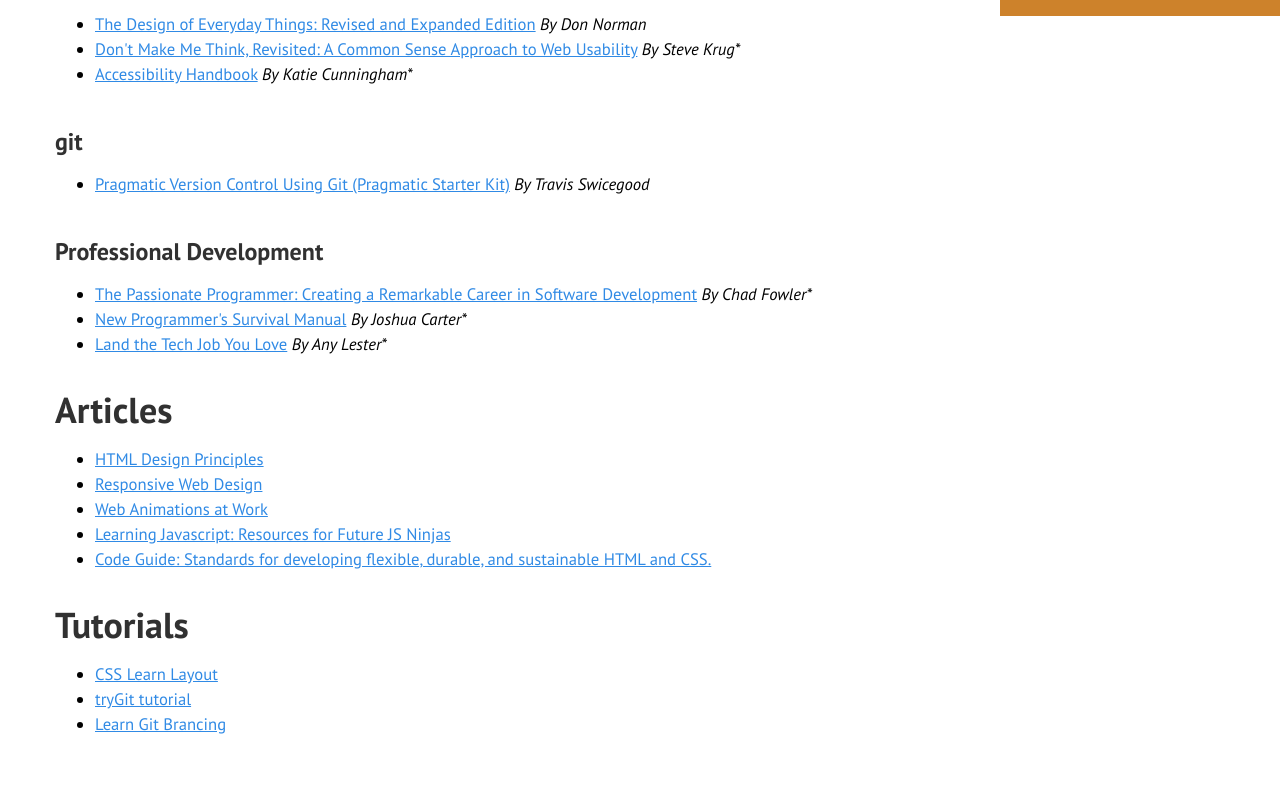
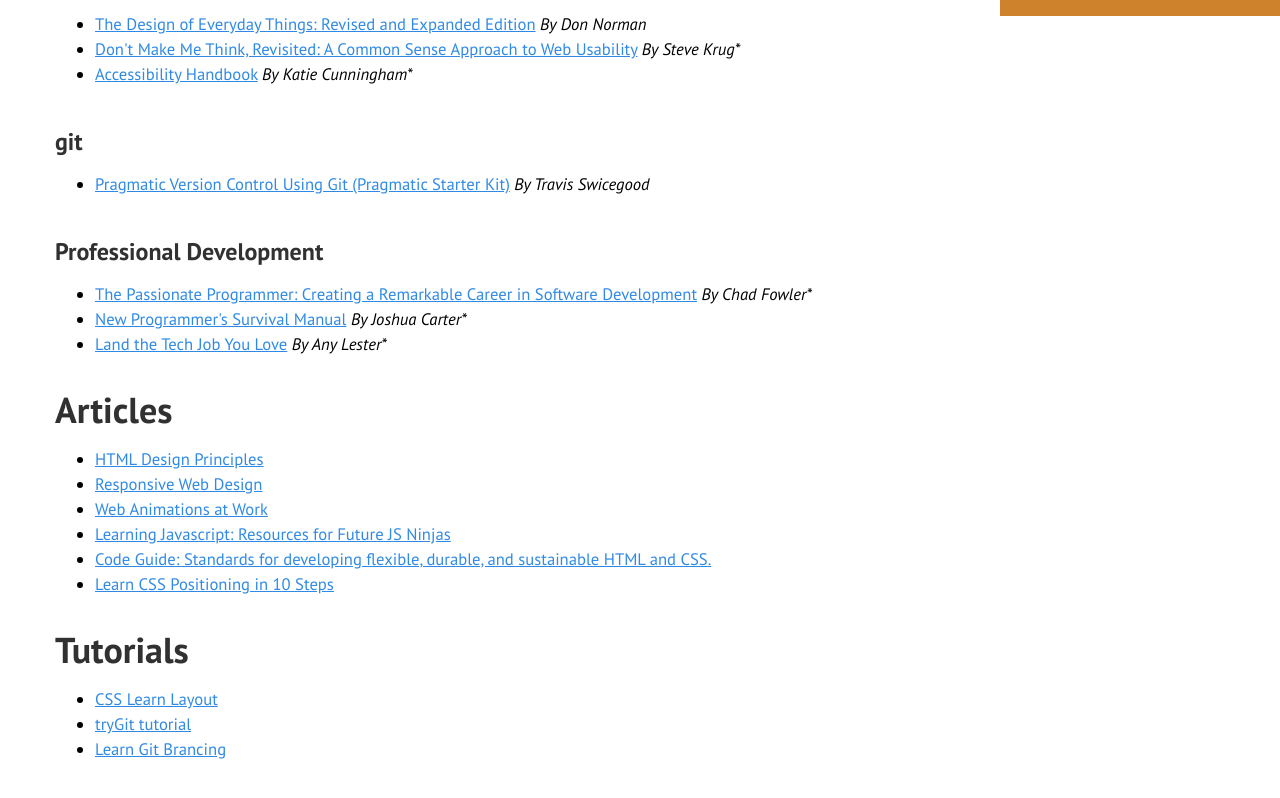
Before and after one commit to tylerberry4/class-website, a website: page src/resources.html in a window 1280 px wide. Shown: the part 784-1582 px from the top of the page. Drawn offline with Linux system fonts and the light colour scheme.

Commit message:
Add positioning article to resources page.

```diff
--- a/src/resources.html
+++ b/src/resources.html
@@ -154,6 +154,9 @@
         <li>
           <a href="http://codeguide.co/">Code Guide: Standards for developing flexible, durable, and sustainable HTML and CSS.</a>
         </li>
+        <li>
+          <a href="http://www.barelyfitz.com/screencast/html-training/css/positioning/">Learn CSS Positioning in 10 Steps</a>
+        </li>
       </ul>
 
       <h2 id="tutorials">Tutorials</h2>
```
